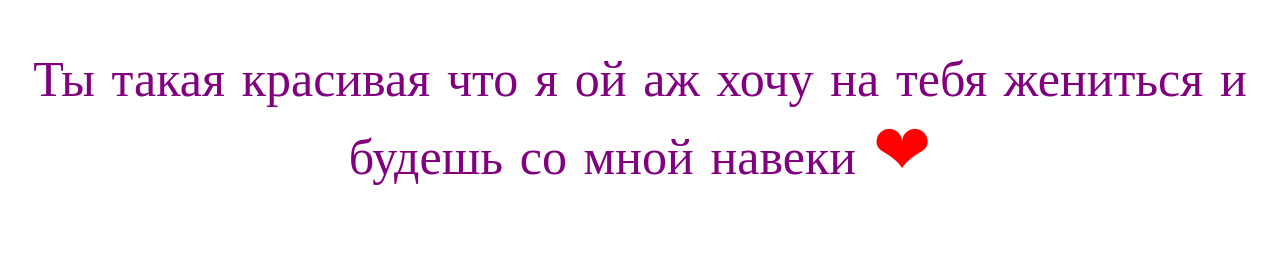
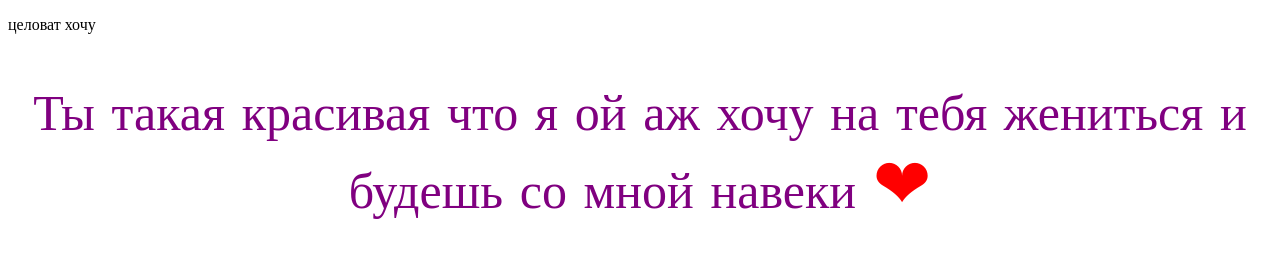
Before and after one commit to Artem08092003/artem08092003.github.io, a plain HTML site: page index.html in a window 1280 px wide. Drawn offline with Linux system fonts and the light colour scheme.

Commit message:
Update index.html

```diff
--- a/index.html
+++ b/index.html
@@ -9,6 +9,7 @@
 
 <body>
 <main>
+  <p>целоват хочу</p>
 <p class="css">Ты такая красивая что я ой аж хочу на тебя жениться и будешь со мной навеки <span class="sss">❤</span></p>
 </main>
 </body>
```
